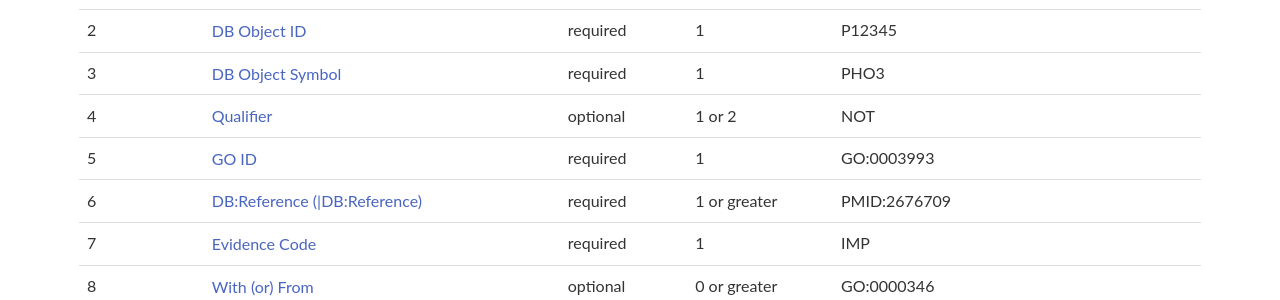
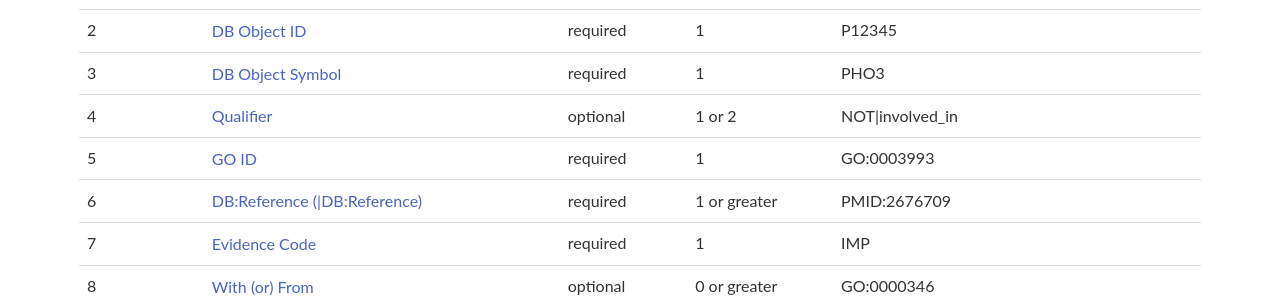
Before and after one commit to geneontology/geneontology.github.io, a Jekyll site: the page built from _docs/go-annotation-file-gaf-format-22.md, in a window 1280 px wide and 900 px high, scrolled down 1121 px. Shown: the part 154-454 px from the top of the window. Built offline with Jekyll 4.4.1, drawn with Linux system fonts in a browser that asks for light colours; nearby versions of some CDN libraries.

Commit message:
Update go-annotation-file-gaf-format-22.md

```diff
--- a/_docs/go-annotation-file-gaf-format-22.md
+++ b/_docs/go-annotation-file-gaf-format-22.md
@@ -62,7 +62,7 @@ The annotation flat file format is comprised of 17 tab-delimited fields.
 | 1 	| [DB](#db-column-1 "Definition and requirements for DB (column 1)")	| required 	| 1 |	UniProtKB|
 | 2 	| [DB Object ID](#db-object-id-column-2 "Definition and requirements for DB Object ID (column 2)") 	| required 	| 1 |	P12345|
 | 3 	|  [DB Object Symbol](#db-object-symbol-column-3 "Definition and requirements for DB Object Symbol (column 3)") 	| required 	| 1 |	PHO3|
-| 4 	| [Qualifier](#qualifier-column-4 "Definition and requirements for Qualifier (column 4)") 	| optional 	| 1 or 2 |	NOT|
+| 4 	| [Qualifier](#qualifier-column-4 "Definition and requirements for Qualifier (column 4)") 	| optional 	| 1 or 2 |	NOT\|involved_in|
 | 5 	| [GO ID](#go-id-column-5 "Definition and requirements for GO ID (column 5)") 	| required 	| 1 |	GO:0003993|
 | 6 	| [DB:Reference (\|DB:Reference)](#dbreference-column-6 "Definition and requirements for DB:Reference (column 6)") 	| required 	| 1 or greater |	PMID:2676709|
 | 7 	| [Evidence Code](#evidence-code-column-7 "Definition and requirements for Evidence Code (column 7)") 	| required 	| 1 |	IMP|
```
